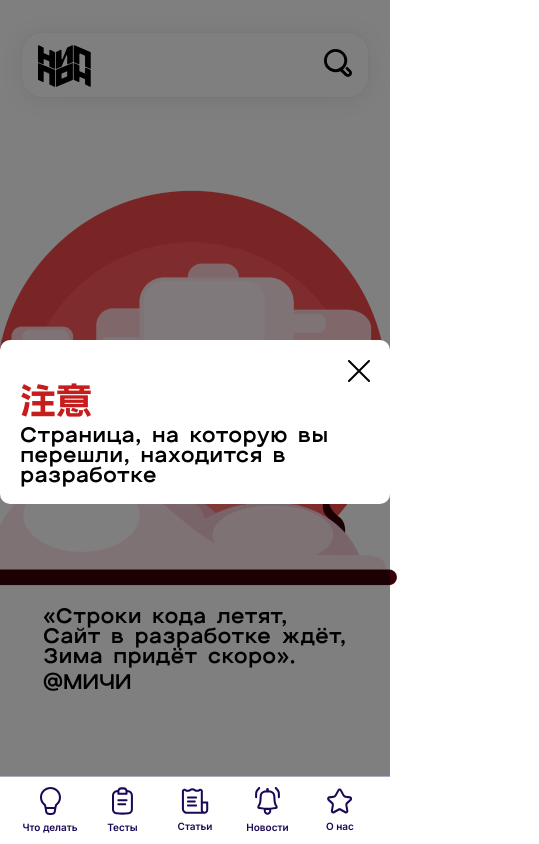
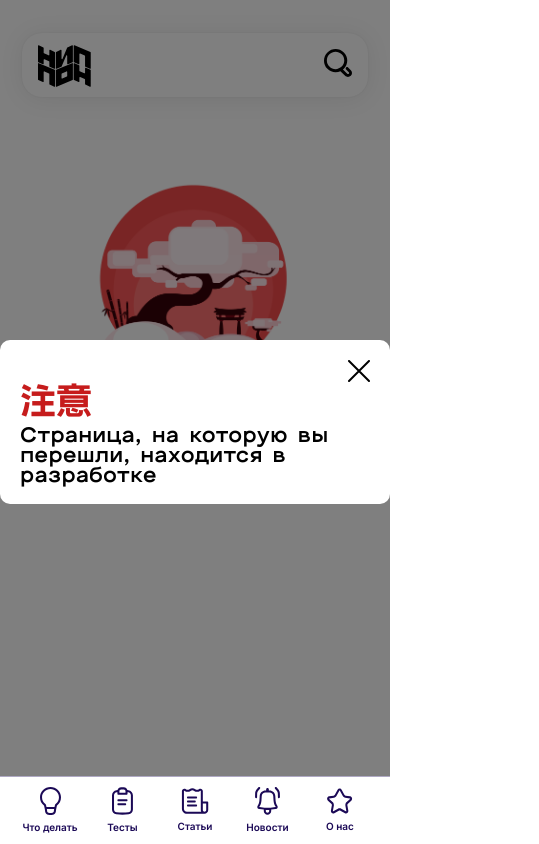
Before and after one commit to Annezi/prod-3c, a React (Create React App) app: page /#/about in a window 390 px wide. Shown: the whole page, 539 px wide, since content can reach past the window. Built offline with nearby package versions, Linux system fonts and the light colour scheme.

Commit message:
Last bug-fixing

```diff
--- a/src/components/InProgress/InProgress.css
+++ b/src/components/InProgress/InProgress.css
@@ -4,10 +4,41 @@
 	align-items: center;
 }
 
+.inProgress-content img {
+	min-width: 210px;
+	max-width: 440px;
+	width: 100%;
+}
+
 .inProgress-text {
-	width: 304px;
+	max-width: 440px;
+	width: 100%;
 	display: flex;
 	flex-direction: column;
 	gap: 6px;
 	color: var(--black-color);
 }
+
+@media screen and (max-width : 610px) {
+	.inProgress-content img {
+		max-width: 210px;
+		width: 100%;
+	}
+
+	.inProgress-text {
+		max-width: 304px;
+		width: 100%;
+	}
+}
+
+@media screen and (max-width : 450px) {
+	.inProgress-content img {
+		max-width: 210px;
+		width: 100%;
+	}
+
+	.inProgress-text {
+		max-width: 304px;
+		width: 100%;
+	}
+}
--- a/src/components/InProgress/InProgress.jsx
+++ b/src/components/InProgress/InProgress.jsx
@@ -6,8 +6,8 @@ export default function Module() {
 			<div className="inProgress-content">
 				<img src="./InProgress/Japan_bg.png" alt="Japan" />
 				<div className="inProgress-text">
-					<div className="text-subtitle-s">«Строки кода летят, <br /> Сайт в разработке ждёт, <br /> Зима придёт скоро».</div>
-					<div className="text-subtitle-s">@МИЧИ</div>
+					<div className="text-subtitle-1">«Строки кода летят, <br /> Сайт в разработке ждёт, <br /> Зима придёт скоро».</div>
+					<div className="text-subtitle-1">@МИЧИ</div>
 				</div>
 			</div>
 		</div>
--- a/src/components/Navigation/Navbar/Navbar.css
+++ b/src/components/Navigation/Navbar/Navbar.css
@@ -5,6 +5,7 @@
 	justify-content: center;
 	width: 100%;
 	max-width: 1360px;
+	z-index: 5;
 }
 
 .header {
```
Also changed, not shown: public/InProgress/Japan_bg.png.
